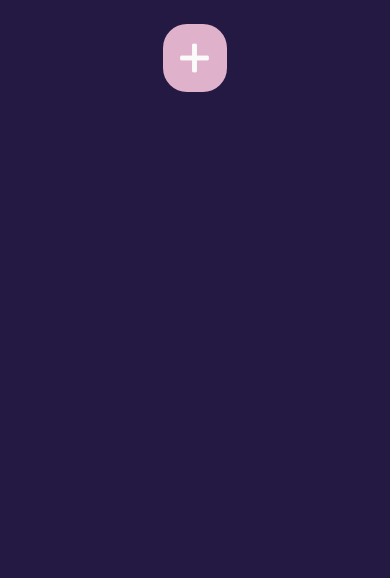
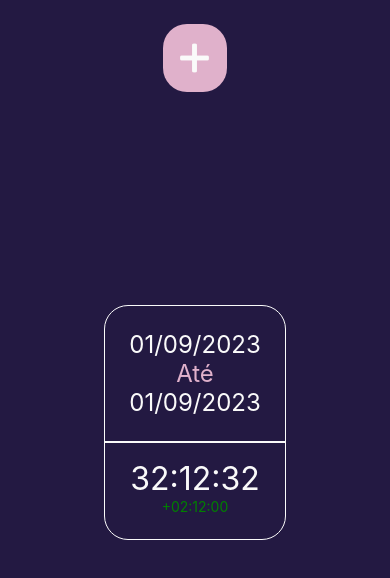
Before and after one commit to pedropfsf/CountTimerTracked, a React Native app: screen /home in a window 390 px wide. Shown: the top 578 px of the page. Built offline with nearby package versions, Linux system fonts and the light colour scheme.

Commit message:
feat: :construction: Desenvolvendo card de tempo registrado

```diff
--- /dev/null
+++ b/components/CountIndicator/index.tsx
@@ -0,0 +1,103 @@
+// Modules
+import { useMemo } from "react";
+import moment from "moment";
+
+// Elements
+import {
+  Container,
+  TextProgressTrack,
+  ExtraTimeIndicator,
+  TextMain,
+  ExtraTimeIndicatorProps,
+  BoxDate
+} from "./styles";
+
+// Types
+import { TimerPerMonth } from "../../contexts/DataContext";
+
+// Utils
+import colors from "../../styles/colors";
+import Timer from "../../utils/Timer";
+
+type CountIndicatorProps = {
+  list: TimerPerMonth[];
+}
+
+export default function CountIndicator({ list }: CountIndicatorProps) {
+  // console.log(new Date().);
+
+  const dataFormatted = useMemo(() => {
+
+    // Get the first recorded date
+    const listFormatted = list.map(item => {
+      const month = Number(item.date.split("/")[1]);
+      const day = Number(item.date.split("/")[0]);
+      const year = Number(item.date.split("/")[2]);
+
+      return moment({ year, day, month })
+    })
+
+
+    // console.log(listFormatted);
+    // console.log(listFormatted[2].get("month"));
+    // console.log(moment())
+    // console.log(moment().get("month"));
+
+
+    // const listFilteredPerCurrentMonth = listFormatted.filter(item => {
+    //   return (
+    //     moment(item).get("month") == moment().get("month")
+    //     &&
+    //     moment(item).get("year") == moment().get("year")
+    //   )
+    // })
+
+    // const dataFirst = listFilteredPerCurrentMonth.sort((a, b) => {
+    //   if (a.get("day") > b.get("day")) {
+    //     return 1;
+    //   }
+
+    //   if (a.get("day") < b.get("day")) {
+    //     return -1;
+    //   }
+
+    //   return 0;
+    // })[0];
+
+    // // Get track total
+    // const listMomentTrack = list
+    //   .map(({ timer }) => {
+    //     const hours = Number(timer.split(":")[0]);
+    //     const minutes = Number(timer.split(":")[1]);
+    //     const seconds = Number(timer.split(":")[2]);
+
+    //     return Timer.convertTimerInSeconds({ hours, minutes, seconds })
+    //   })
+
+
+
+    return {
+      dateInitial: moment()
+    }
+  }, [list]);
+
+  return (
+    <Container>
+      <BoxDate>
+        <TextProgressTrack>
+          {dataFormatted.dateInitial?.format("L") ?? "**/**/****"}
+        </TextProgressTrack>
+        <TextProgressTrack style={{ color: colors.primary_level_5 }}>
+          Até
+        </TextProgressTrack>
+        <TextProgressTrack>
+          {moment().format("L")}
+        </TextProgressTrack>
+      </BoxDate>
+      <TextMain>32:12:32</TextMain>
+      <ExtraTimeIndicator colorStatus="more">
+        +02:12:00
+      </ExtraTimeIndicator>
+    </Container>
+  )
+}
--- /dev/null
+++ b/components/CountIndicator/styles.ts
@@ -0,0 +1,60 @@
+// Modules
+import styled from "styled-components/native";
+
+// Styles
+import colors from "../../styles/colors";
+
+export const Container = styled.View`
+  border: 1px solid ${colors.white};
+
+  justify-content: center;
+
+  border-radius: 24px;
+
+  padding-bottom: 24px;
+`;
+
+export const TextProgressTrack = styled.Text`
+  text-align: center;
+
+  font-size: 24px;
+
+  color: ${colors.white};
+`;
+
+export const TextMain = styled.Text`
+  text-align: center;
+
+  font-size: 32px;
+
+  color: ${colors.white};
+
+  margin-top: 16px;
+`;
+
+export type ExtraTimeIndicatorProps = {
+  colorStatus?: "more" | "less" | "none";
+}
+
+export const ExtraTimeIndicator = styled.Text<ExtraTimeIndicatorProps>`
+  text-align: center;
+
+  color: ${props => {
+    if (props.colorStatus === "more") {
+      return "green";
+
+    } else if (props.colorStatus === "less") {
+      return "red";
+
+    } else {
+      return colors.white;
+    }
+  }};
+`;
+
+export const BoxDate = styled.View`
+  padding: 24px;
+
+  border-bottom-color: ${colors.white};
+  border-bottom-width: 2px;
+`;
--- a/components/Form/index.tsx
+++ b/components/Form/index.tsx
@@ -2,8 +2,9 @@
 import { useState, useEffect, useCallback } from "react";
 import colors from "../../styles/colors";
 import Animated, { useSharedValue, useAnimatedStyle, withTiming } from "react-native-reanimated";
-import { Keyboard } from "react-native";
+import { Alert, Keyboard } from "react-native";
 import { useNavigation, NavigationProp } from "@react-navigation/native";
+import moment from "moment";
 
 // Elements
 import {
@@ -25,6 +26,9 @@ import { useData } from "../../contexts/DataContext";
 // Types
 import { InitialRouteNativeStack } from "../../App";
 
+// Utils
+import Masks from "../../utils/Masks";
+
 const ContainerFieldAnimation = Animated.createAnimatedComponent(ContainerField);
 
 const initialData = {
@@ -44,13 +48,8 @@ export default function Form() {
   const [fieldsActive, setFieldsActive] = useState(initialFieldsActive);
   const { addTimerTrack } = useData();
 
-  const focusFieldMonth = useSharedValue(`${colors.white}50`);
   const focusFieldDate = useSharedValue(`${colors.white}50`);
   const focusFieldTimer = useSharedValue(`${colors.white}50`);
-
-  const stylesFieldMonth = useAnimatedStyle(() => ({
-    borderColor: withTiming(focusFieldMonth.value),
-  }), [focusFieldDate]);
 
   const stylesFieldDate = useAnimatedStyle(() => ({
     borderColor: withTiming(focusFieldDate.value),
@@ -71,11 +70,19 @@ export default function Form() {
   }, []);
 
   const registerTimerTrack = useCallback(() => {
+    if (!fieldData.date.length) {
+      return Alert.alert("Preencha o campo de data!!!");
+    }
+
+    if (!fieldData.timer.length) {
+      return Alert.alert("Preencha o campo de tempo!!!");
+    }
+
+    if (!moment(fieldData.date).isValid()) {
+      return Alert.alert("Digite uma data válida");
+    }
+
     addTimerTrack({
-      monthOfTimer: {
-        month: fieldData.monthText.split("/")[0],
-        year: fieldData.monthText.split("/")[1],
-      },
       date: fieldData.date,
       timer: fieldData.timer,
     });
@@ -83,33 +90,17 @@ export default function Form() {
     navigation.navigate("home");
   }, [fieldData]);
 
+  const MONTH_DATE_MASK = [/\d/, /\d/, "/", /\d/, /\d/, "/", /\d/, /\d/, /\d/, /\d/];
+  const MONTH_TIMER_MASK = [/\d/, /\d/, ":", /\d/, /\d/, ":", /\d/, /\d/];
+
   return (
     <ContentContainer>
       <Fields>
         {
-          fieldsActive.includes("month")
-          &&
-          <ContainerFieldAnimation style={stylesFieldMonth}>
-            <Label>Mês desse registro de tempo</Label>
-            <Field
-              onFocus={() => {
-                setFieldsActive(fieldsActive.filter(field => field === "month"));
-                focusFieldMonth.value = colors.white;
-              }}
-              onBlur={() => {
-                setFieldsActive(initialFieldsActive);
-                focusFieldMonth.value = `${colors.white}50`;
-              }}
-              value={fieldData.monthText}
-            />
-          </ContainerFieldAnimation>
-        }
-        <Space/>
-        {
           fieldsActive.includes("date")
           &&
           <ContainerFieldAnimation style={stylesFieldDate}>
-            <Label>Data</Label>
+            <Label>Data (mês/dia/ano)</Label>
             <Field
               onFocus={() => {
                 setFieldsActive(fieldsActive.filter(field => field === "date"));
@@ -119,6 +110,11 @@ export default function Form() {
                 setFieldsActive(initialFieldsActive);
                 focusFieldDate.value = `${colors.white}50`
               }}
+              mask={MONTH_DATE_MASK}
+              value={fieldData.date}
+              onChangeText={text => setFieldData({ ...fieldData, date: text })}
+              placeholderTextColor={`${colors.white}90`}
+              keyboardType="numeric"
             />
           </ContainerFieldAnimation>
         }
@@ -137,6 +133,11 @@ export default function Form() {
                 setFieldsActive(initialFieldsActive);
                 focusFieldTimer.value = `${colors.white}50`
               }}
+              mask={MONTH_TIMER_MASK}
+              value={fieldData.timer}
+              onChangeText={text => setFieldData({ ...fieldData, timer: text })}
+              placeholderTextColor={`${colors.white}90`}
+              keyboardType="numeric"
             />
           </ContainerFieldAnimation>
         }
--- a/components/Form/styles.ts
+++ b/components/Form/styles.ts
@@ -1,5 +1,6 @@
 // Modules
 import styled from "styled-components/native";
+import MaskInput from "react-native-mask-input";
 
 // Styles
 import colors from "../../styles/colors";
@@ -45,7 +46,7 @@ export const Fields = styled.View`
 `;
 
 export const ContainerField = styled.View`
-  padding: 8px;
+  padding: 12px;
 
   border-width: 2px;
 
@@ -56,7 +57,7 @@ export const ContainerField = styled.View`
   position: relative;
 `;
 
-export const Field = styled.TextInput`
+export const Field = styled(MaskInput)`
   font-size: 16px;
 
   color: ${colors.white};
--- a/contexts/DataContext.tsx
+++ b/contexts/DataContext.tsx
@@ -1,10 +1,8 @@
-import { createContext, useContext, useState, useCallback } from "react";
+// Modules
+import { createContext, useContext, useState, useCallback, useEffect } from "react";
+import AsyncStorage from '@react-native-async-storage/async-storage';
 
 export type TimerPerMonth = {
-  monthOfTimer: {
-    month: string;
-    year: string;
-  };
   date: string;
   timer: string;
 }
@@ -25,7 +23,24 @@ export function DataProvider({ children }: DataProviderProps) {
 
   const addTimerTrack = useCallback((value: TimerPerMonth) => {
     setListTimerPerMonth([...listTimerPerMonth, value]);
+    AsyncStorage.setItem("@data", JSON.stringify(listTimerPerMonth));
   }, [listTimerPerMonth])
+
+  const getDataStorage = useCallback(async () => {
+    const dataJson = await AsyncStorage.getItem("@data");
+
+    if (dataJson) {
+      setListTimerPerMonth(JSON.parse(dataJson));
+    }
+  }, []);
+
+  // useEffect(() => {
+  //   AsyncStorage.setItem("@data", JSON.stringify(listTimerPerMonth));
+  // }, [listTimerPerMonth.length]);
+
+  useEffect(() => {
+    getDataStorage();
+  }, []);
 
   return (
     <DataContext.Provider value={{
--- a/package.json
+++ b/package.json
@@ -10,15 +10,18 @@
   },
   "dependencies": {
     "@expo/vector-icons": "^13.0.0",
+    "@react-native-async-storage/async-storage": "~1.17.3",
     "@react-navigation/native": "^6.1.1",
     "@react-navigation/native-stack": "^6.9.7",
     "@types/styled-components": "^5.1.26",
     "@types/styled-components-react-native": "^5.2.0",
     "expo": "~47.0.12",
     "expo-status-bar": "~1.4.2",
+    "moment": "^2.29.4",
     "react": "18.1.0",
     "react-dom": "18.1.0",
     "react-native": "0.70.5",
+    "react-native-mask-input": "^1.2.2",
     "react-native-reanimated": "~2.12.0",
     "react-native-safe-area-context": "4.4.1",
     "react-native-screens": "~3.18.0",
--- a/screens/Home.tsx
+++ b/screens/Home.tsx
@@ -8,15 +8,19 @@ import ContainerScreen from '../elements/ContainerScreen';
 
 // Components
 import ButtonCreateTrack from '../components/ButtonCreateTrack';
-import ModalForm from '../components/Form';
+import CountIndicator from '../components/CountIndicator';
 
 // Types
 import { InitialRouteNativeStack } from '../App';
+
+// Contexts
+import { useData } from '../contexts/DataContext';
 
 type HomeNavigationProp = NavigationProp<InitialRouteNativeStack, "home">;
 
 export default function Home() {
   const navigation = useNavigation<HomeNavigationProp>();
+  const { listTimerPerMonth } = useData();
 
   return (
     <ContainerScreen>
@@ -24,6 +28,9 @@ export default function Home() {
       <ButtonCreateTrack
         onPress={() => navigation.navigate("registerTrack")}
       />
+      <CountIndicator
+        list={listTimerPerMonth}
+      />
     </ContainerScreen>
   );
 }
--- /dev/null
+++ b/utils/Timer.ts
@@ -0,0 +1,20 @@
+type ConvertTimerInSecondsProps = {
+  hours: number;
+  minutes: number;
+  seconds: number;
+};
+
+class Timer {
+  static convertTimerInSeconds({
+    hours,
+    minutes,
+    seconds
+  }: ConvertTimerInSecondsProps): number {
+    const hoursConvertted = 60 * 60 * hours;
+    const minutesConvertted = 60 * minutes;
+
+    return hoursConvertted + minutesConvertted + seconds;
+  }
+};
+
+export default Timer;
```
Also changed, not shown: 1 other file (tests, documents, lock files or other folders).
